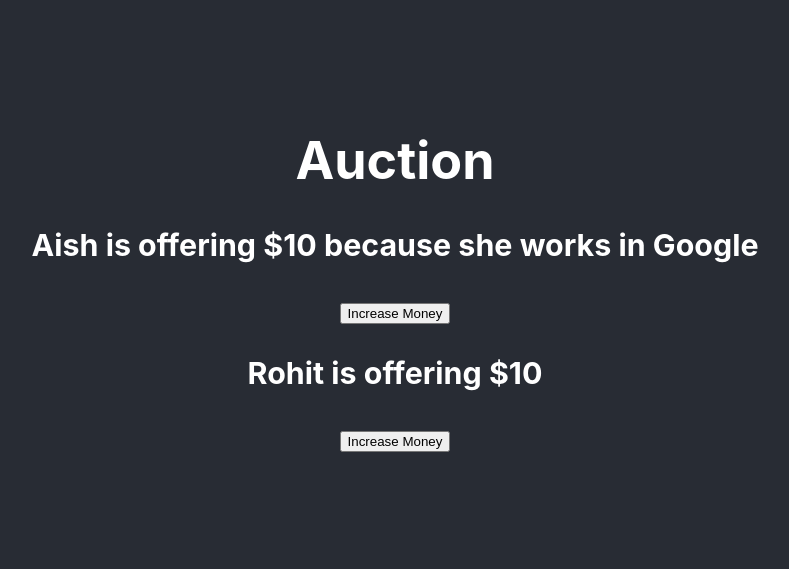
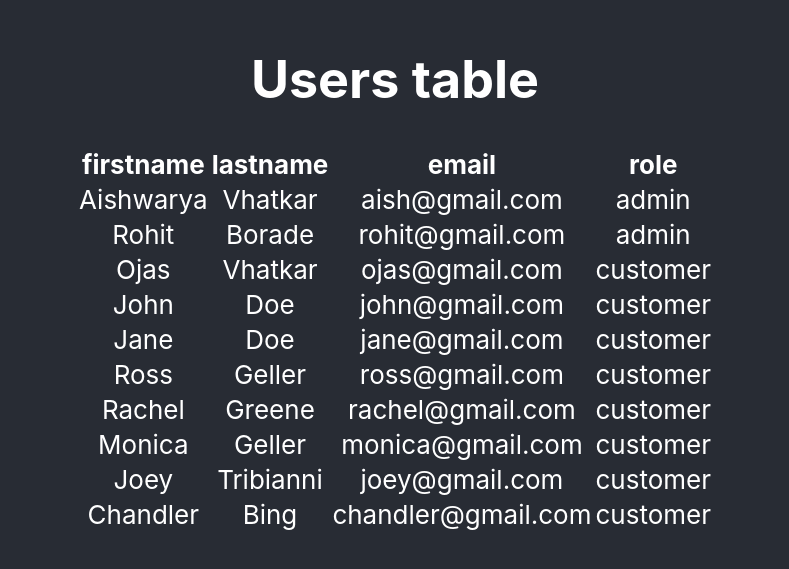
Before and after one commit to aishwarya-13/react_concepts_basics_newFeatures, a React (Create React App) app: page / in a window 1280 px wide. Shown: the part 127-696 px from the top of the page, without its empty margins (245-1034 px from the left). Built offline with nearby package versions, Linux system fonts and the light colour scheme.

Commit message:
Table example

```diff
--- a/package.json
+++ b/package.json
@@ -6,13 +6,14 @@
     "@testing-library/jest-dom": "^5.16.5",
     "@testing-library/react": "^13.4.0",
     "@testing-library/user-event": "^13.5.0",
+    "axios": "^1.3.6",
     "react": "^18.2.0",
     "react-dom": "^18.2.0",
-    "react-scripts": "5.0.1",
+    "react-scripts": "^2.1.3",
     "web-vitals": "^2.1.4"
   },
   "scripts": {
-    "start": "react-scripts start",
+    "start": "react-scripts --openssl-legacy-provider start",
     "build": "react-scripts build",
     "test": "react-scripts test",
     "eject": "react-scripts eject"
--- /dev/null
+++ b/public/users.json
@@ -0,0 +1,64 @@
+{
+    "users":{
+        "001":{
+            "firstname":"Aishwarya",
+            "lastname":"Vhatkar",
+            "email":"aish@gmail.com",
+            "role":"admin"
+        },
+        "002":{
+            "firstname":"Rohit",
+            "lastname":"Borade",
+            "email":"rohit@gmail.com",
+            "role":"admin"
+        },
+        "003":{
+            "firstname":"Ojas",
+            "lastname":"Vhatkar",
+            "email":"ojas@gmail.com",
+            "role":"customer"
+        },
+        "004":{
+            "firstname":"John",
+            "lastname":"Doe",
+            "email":"john@gmail.com",
+            "role":"customer"
+        },
+        "005":{
+            "firstname":"Jane",
+            "lastname":"Doe",
+            "email":"jane@gmail.com",
+            "role":"customer"
+        },
+        "006":{
+            "firstname":"Ross",
+            "lastname":"Geller",
+            "email":"ross@gmail.com",
+            "role":"customer"
+        },
+        "007":{
+            "firstname":"Rachel",
+            "lastname":"Greene",
+            "email":"rachel@gmail.com",
+            "role":"customer"
+        },
+        "008":{
+            "firstname":"Monica",
+            "lastname":"Geller",
+            "email":"monica@gmail.com",
+            "role":"customer"
+        },
+        "009":{
+            "firstname":"Joey",
+            "lastname":"Tribianni",
+            "email":"joey@gmail.com",
+            "role":"customer"
+        },
+        "010":{
+            "firstname":"Chandler",
+            "lastname":"Bing",
+            "email":"chandler@gmail.com",
+            "role":"customer"
+        }
+    }
+}
--- a/src/App.js
+++ b/src/App.js
@@ -1,13 +1,15 @@
 
 import './App.css';
+import React from 'react';
 //import HOCFunctionality from './components/hoc-example-1/HOCFunctionality';
-import HOCFunctionalityEx2 from './components/hoc-example-2/HOCFunctionalityEx2';
+//import HOCFunctionalityEx2 from './components/hoc-example-2/HOCFunctionalityEx2';
+import Table from './components/table/table';
 
 function App() {
   return (
     <div className="App">
       <header className="App-header">
-        <HOCFunctionalityEx2/>
+        <Table title={`Users table`}/>
       </header>
     </div>
   );
--- /dev/null
+++ b/src/components/table/table-body.js
@@ -0,0 +1,22 @@
+import React from "react";
+
+const TableBody = ({data})=>{
+    return(
+        <tbody>
+            {
+                data && data.map((item, index)=>{
+                    return(
+                        <tr key={`table-body-${index}`}>
+                            <td>{item.firstname}</td>
+                            <td>{item.lastname}</td>
+                            <td>{item.email}</td>
+                            <td>{item.role}</td>
+                        </tr>
+                    )
+                })
+            }
+        </tbody>
+    )
+}
+
+export default TableBody;
--- /dev/null
+++ b/src/components/table/table-head.js
@@ -0,0 +1,22 @@
+import React from "react";
+
+const TableHead = ({data})=>{
+    console.log(data)
+    return(
+        <thead>
+            <tr>
+                {
+                    data && data.map((item, index)=>{
+                        return(
+                            <td key={`table-thead-${index}`}>
+                                <b>{item}</b>
+                            </td>
+                        )
+                    })
+                }
+            </tr>
+        </thead>
+    )
+};
+
+export default TableHead;
--- /dev/null
+++ b/src/components/table/table.js
@@ -0,0 +1,55 @@
+import React,{useEffect, useState} from "react";
+import axios from "axios";
+import TableBody from "./table-body";
+import TableHead from "./table-head";
+
+const Table = ({title})=>{
+    const [tablehead, setTablehead] = useState(null);
+    const [tablebody, setTablebody] = useState(null);
+
+    const fetchUsersData = ()=>{
+        axios.get('users.json').then((res)=>{
+            if(res && res.data && res.data.users){
+                restructureData(res.data.users);
+
+            }
+        }).catch((err)=>{
+            throw err;
+        });
+    }
+
+    /**
+     * For table body create array of objects
+     * For table head create array of string
+     */
+    const restructureData = (data)=>{
+        const arrBody = [],
+            arrHead = [];
+        //Create array of objects for table body
+        for(let key in data){
+            arrBody.push(data[key]);
+        }
+        //Create array of strings for table head
+        for(let key in arrBody[0]){
+            arrHead.push(key);
+        }
+        setTablebody(arrBody);
+        setTablehead(arrHead);
+    };
+
+    useEffect(()=>{
+        fetchUsersData();
+    },[]);
+
+    return(
+        <div>
+            <h1>{title}</h1>
+            <table>
+                <TableHead data={tablehead}/>
+                <TableBody data={tablebody}/>
+            </table>
+        </div>
+    )
+};
+
+export default Table;
```
Also changed, not shown: 2 other files (tests, documents, lock files or other folders).
